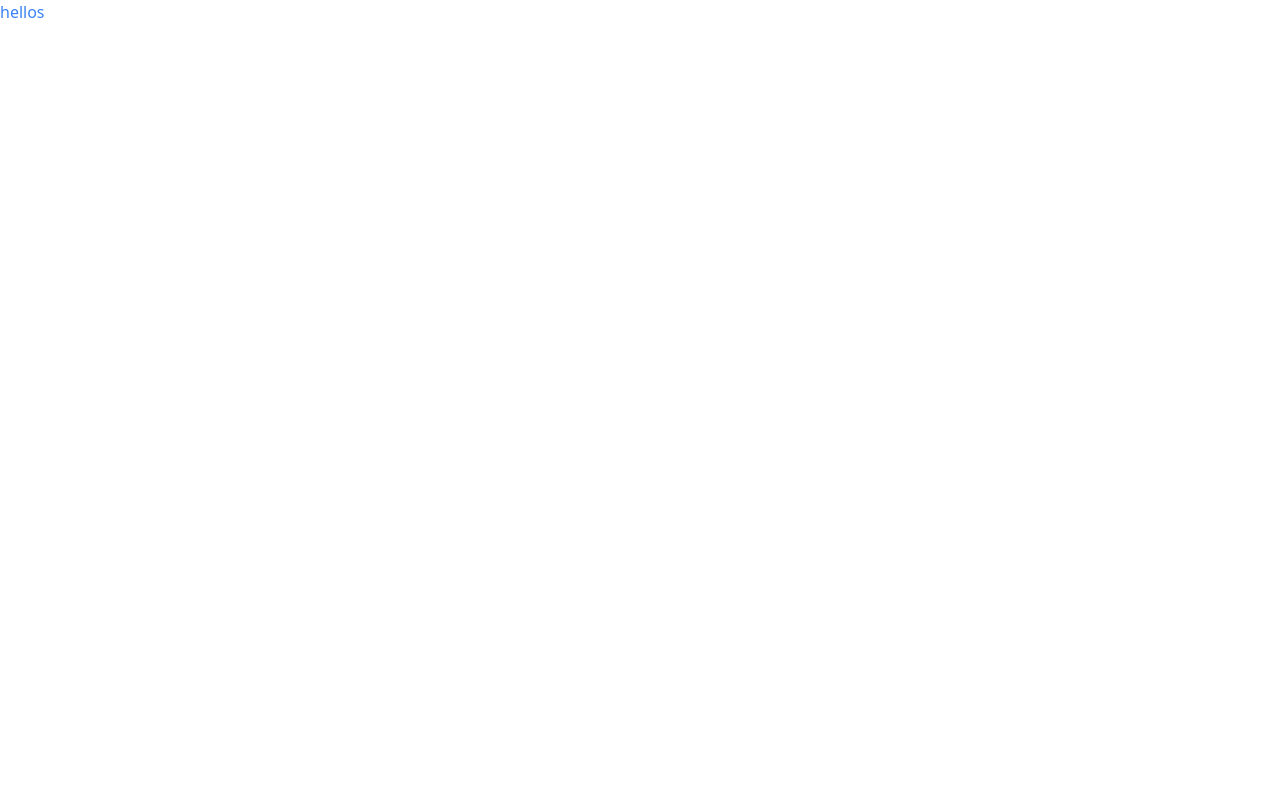
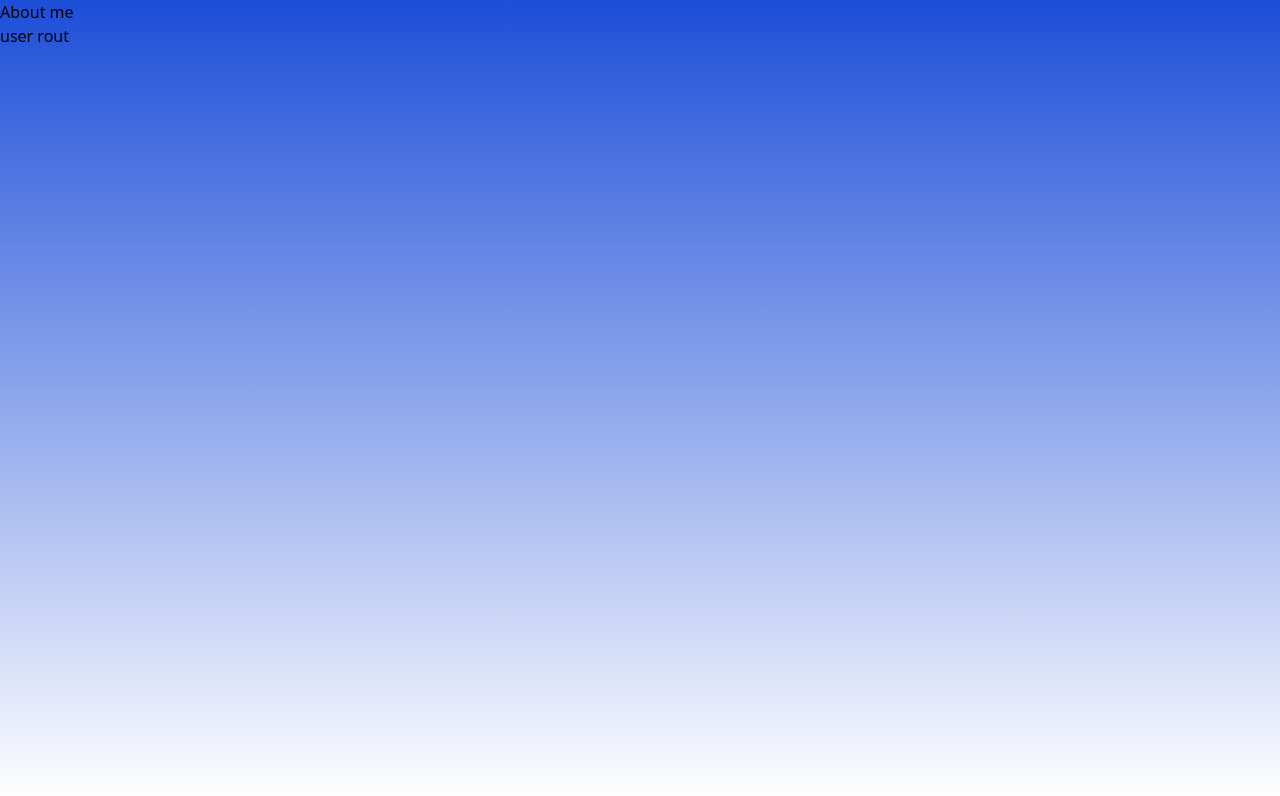
Before and after one commit to Gharbaoui/write-article-front-end, a Vue app: page /aboutme in a window 1280 px wide. Before the commit this address had no page. Shown: the top 796 px of the page. Built offline with nearby package versions, Linux system fonts and the light colour scheme.

Commit message:
a simple setup

```diff
--- a/src/App.vue
+++ b/src/App.vue
@@ -1,14 +1,19 @@
 <template>
-  <div class="h-full text-blue-500">
-    hellos
+  <div class="bg-gradient-to-b from-blue-700 to-transparent h-screen">
+    <manager-comp />
+    <router-view />
   </div>
 </template>
 
 <script lang="ts">
 import { defineComponent } from 'vue';
+import ManagerComp from './components/manager.vue';
 
 export default defineComponent({
-  name: 'AppCompo'
+  name: 'AppCompo',
+  components:{
+    'manager-comp': ManagerComp
+  }
 });
 
 </script>
--- /dev/null
+++ b/src/components/manager.vue
@@ -0,0 +1,15 @@
+<template>
+    <div class="flex">
+        <router-link :to="{name : 'aboutme'}" >About me</router-link>
+
+    </div>
+  </template>
+
+  <script lang="ts">
+  import { defineComponent } from 'vue';
+
+  export default defineComponent({
+    name: 'ManagerCompo'
+  });
+
+  </script>
--- /dev/null
+++ b/src/components/user/user.vue
@@ -0,0 +1,14 @@
+<template>
+    <div class="">
+        user rout
+    </div>
+  </template>
+
+  <script lang="ts">
+  import { defineComponent } from 'vue';
+
+  export default defineComponent({
+    name: 'UserCompo'
+  });
+
+  </script>
--- a/src/router/index.ts
+++ b/src/router/index.ts
@@ -1,7 +1,16 @@
 import { createRouter, createWebHistory, RouteRecordRaw } from 'vue-router'
-import AboutmeRoute from '../components/aboutme/aboutme.vue'
+import UserRout from '../components/user/user.vue'
+
 const routes: Array<RouteRecordRaw> = [
-
+  {
+    path: '/',
+    redirect: {name: 'aboutme'}
+  },
+  {
+    path: '/aboutme',
+    name: 'aboutme',
+    component: UserRout
+  }
 ]
 
 const router = createRouter({
```
